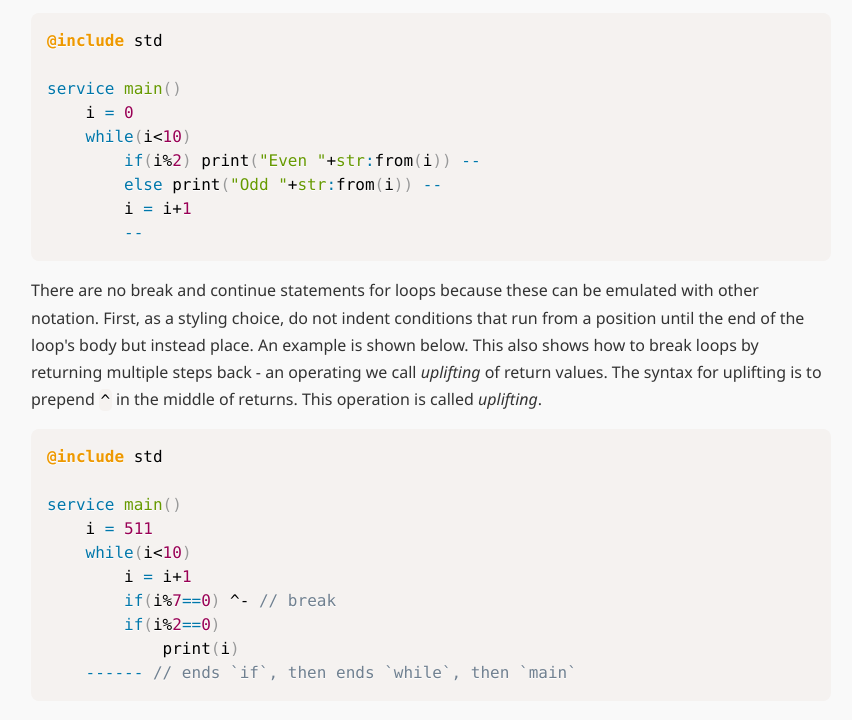
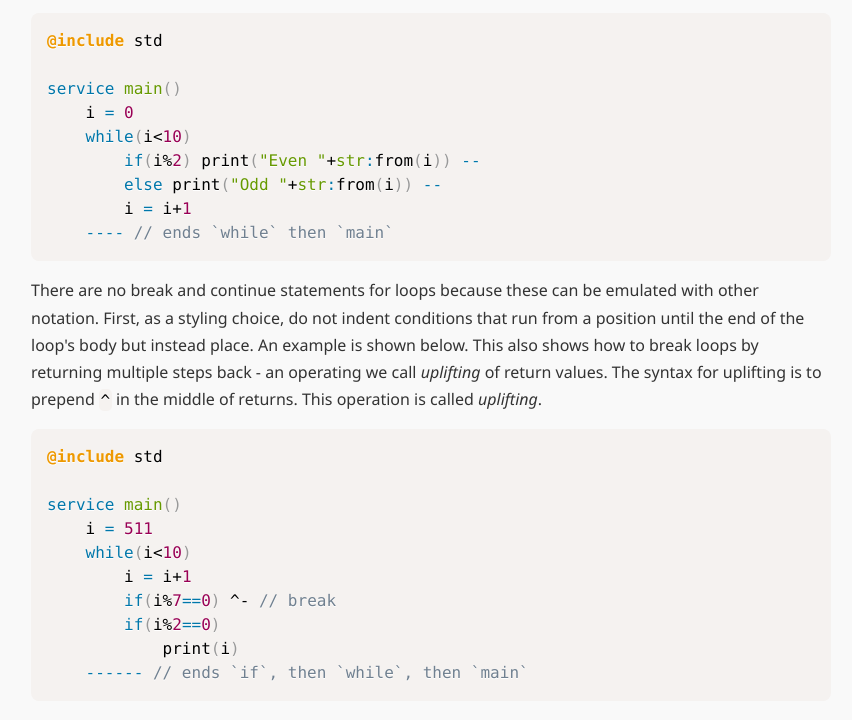
Before and after one commit to maniospas/smol, a plain HTML site: page docs/index.html in a window 1280 px wide. Shown: the part 1548-2268 px from the top of the page, without its empty margins (209-1061 px from the left). Drawn offline with nearby package versions, Linux system fonts and the light colour scheme.

Commit message:
updated docs

```diff
--- a/docs/index.html
+++ b/docs/index.html
@@ -122,7 +122,7 @@ service main()
         if(i%2) print("Even "+str:from(i)) --
         else print("Odd "+str:from(i)) --
         i = i+1
-        --
+    ---- // ends `while` then `main`
 </code></pre>
 
 <p>
@@ -145,7 +145,7 @@ service main()
         if(i%7==0) ^- // break
         if(i%2==0)
             print(i)
-    ------ // ends `if`, then ends `while`, then `main`
+    ------ // ends `if`, then `while`, then `main`
 </code></pre>
 
 
@@ -199,6 +199,7 @@ service main()
     x = 1
     inc(x)
     print(x) // 2
+    --
 </code></pre>
 
 
@@ -215,6 +216,7 @@ have as little nesting as possible.
 service main()
     1:add(2):mul(3):print
     // equivalent to print(mul(add(1,2), 3))
+    --
 </code></pre>
 
 
@@ -252,6 +254,7 @@ service main()
     p2 = single_out(1)
     print(p2)          // 2
     print(p2.x)        // CREATES AN ERROR
+    --
 </code></pre>
 
 
@@ -277,6 +280,7 @@ smo add(f64 x, f64 y) @body{f64 z=x+y;} -> z
 service main()
     print(add(1,1)) // 2
     print(add(0.2,0.3)) // 0.5
+    --
 </code></pre>
 
 
@@ -312,6 +316,7 @@ smo read(f64)
 service main()
     x = read(f64)
     print(x)
+    --
 </code></pre>
 
 
@@ -348,7 +353,7 @@ service main()
     p = Point(value, value)
     p:inc()
     print(p.x)
-
+    --
 </code></pre>
 
 
@@ -371,6 +376,7 @@ service square(f64 x) -> mul(x,x)
 service main()
     y = square(2.0)
     print(y)
+    --
 </code></pre>
 
 <h3>Why services?</h3>
@@ -404,9 +410,11 @@ through the call stack. All those services fail safely by deallocating resources
 service square(f64 x)
     fail("Don't wanna!") // manually fail
     -> mul(x,x)
+
 service main()
     y = square(2.0)
     print(y)
+    --
 </code></pre>
 <pre style="background-color: #222; color: white;">> smol main.s
 Don't wanna!
@@ -429,7 +437,7 @@ service main()
     y = square(2.0)
     if(y.err:bool:not)
         print(y)
-        --
+    ---- // ends `if`, then `main`
 </code></pre>
 <pre style="background-color: #222; color: white;">> smol main.s
 Don't wanna!
@@ -470,6 +478,7 @@ service main()
     f = Field(buf)   // pops front
     print(f.start.x) // 1
     print(i64(buf))  // 5
+    --
 </code></pre>
 
 <h3>Slicing</h3>
@@ -499,6 +508,7 @@ service main()
     print(buf:i64)          // 0
     print(slice:i64)        // 2 (slice remains unaffected)
     print(slice:i64)        // CREATES RUNTIME ERROR
+    --
 </code></pre>
 
 <h3>Concatenation</h3>
@@ -529,6 +539,7 @@ service main()
     p2 = Point(buf)
     print(p1.x) // 1
     print(p2.y) // 4
+    --
 </code></pre>
 
 <h1 id="std">Std</h1>
@@ -551,6 +562,7 @@ service main()
     success = false
     x = f64:read()
     print(x)
+    --
 </code></pre>
 
 <h3>Strings</h3>
```
